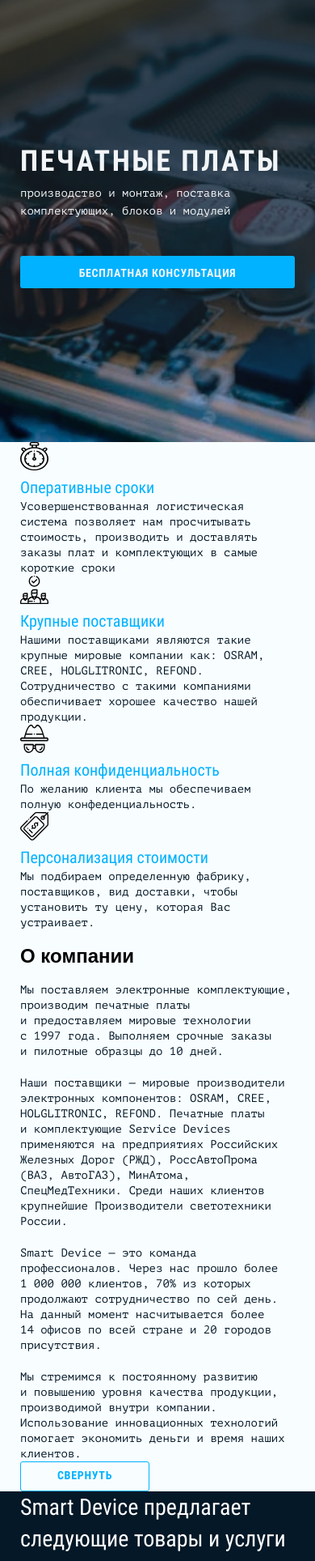
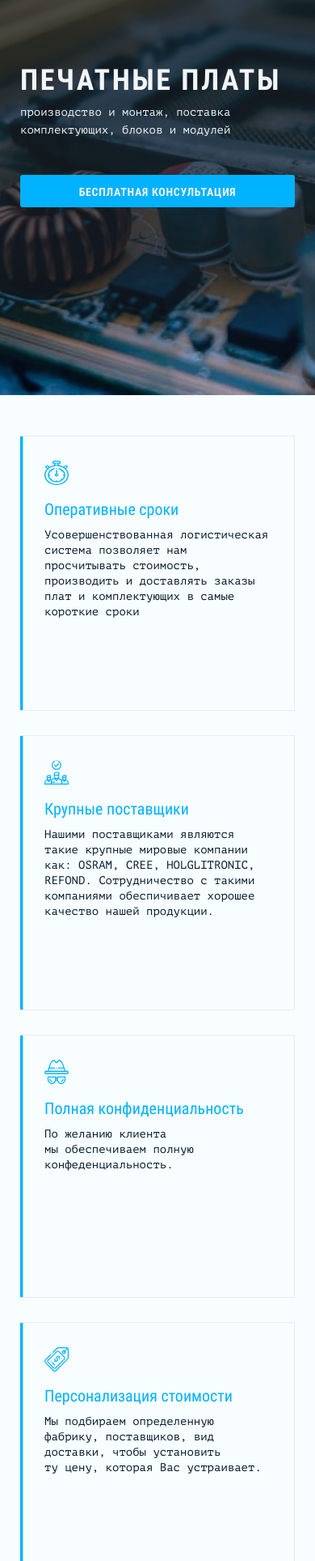
Before and after one commit to kmartindev/smart-device, a website built with webpack: page source/index.html in a window 390 px wide. Shown: the part 72-2000 px from the top of the page at 81% size. Built offline with nearby package versions, Linux system fonts and the light colour scheme; files whose address does not match are found by name.

Commit message:
completed stylization of advantages and about

```diff
--- a/source/index.html
+++ b/source/index.html
@@ -64,33 +64,41 @@
           <div class="container">
             <div class="advantages__content">
               <ul>
-                <li>
+                <li data-el="card">
+                  <div data-el="card-box" tabindex="0">
                     <svg width="35" height="35" aria-hidden="true" focusable="false">
                       <use xlink:href="img/sprite_auto.svg#icon-stopwatch"></use>
                     </svg>
                     <h3>Оперативные сроки</h3>
                     <p>Усовершенствованная логистическая система позволяет нам просчитывать стоимость, производить и&nbsp;доставлять заказы плат и&nbsp;комплектующих в&nbsp;самые короткие сроки</p>
+                  </div>
                 </li>
-                <li>
+                <li data-el="card">
+                  <div data-el="card-box" tabindex="0">
                     <svg width="35" height="35" aria-hidden="true" focusable="false">
                       <use xlink:href="img/sprite_auto.svg#icon-hired"></use>
                     </svg>
                     <h3>Крупные поставщики</h3>
                     <p>Нашими поставщиками являются такие крупные мировые компании как: OSRAM, CREE, HOLGLITRONIC, REFOND. Сотрудничество с&nbsp;такими компаниями обеспичивает хорошее качество нашей продукции.</p>
+                  </div>
                 </li>
-                <li>
+                <li data-el="card">
+                  <div data-el="card-box" tabindex="0">
                     <svg width="35" height="35" aria-hidden="true" focusable="false">
                       <use xlink:href="img/sprite_auto.svg#icon-detective"></use>
                     </svg>
                     <h3>Полная конфиденциальность</h3>
                     <p>По&nbsp;желанию клиента мы&nbsp;обеспечиваем полную конфеденциальность.</p>
+                  </div>
                 </li>
-                <li>
+                <li data-el="card">
+                  <div data-el="card-box" tabindex="0">
                     <svg width="35" height="35" aria-hidden="true" focusable="false">
                       <use xlink:href="img/sprite_auto.svg#icon-tag"></use>
                     </svg>
                     <h3>Персонализация стоимости</h3>
                     <p>Мы&nbsp;подбираем определенную фабрику, поставщиков, вид доставки, чтобы установить ту&nbsp;цену, которая Вас устраивает.</p>
+                  </div>
                 </li>
               </ul>
             </div>
@@ -99,14 +107,14 @@
         <section class="about">
           <div class="container">
             <div class="about__content">
-              <div class="about__info">
+              <div class="about__info" data-el="about-content">
                 <h2>О компании</h2>
                 <p>Мы&nbsp;поставляем электронные комплектующие, производим печатные платы и&nbsp;предоставляем мировые технологии с&nbsp;1997&nbsp;года. Выполняем срочные заказы и&nbsp;пилотные образцы до&nbsp;10&nbsp;дней.</p>
                 <p>Наши поставщики&nbsp;&mdash; мировые производители электронных компонентов: OSRAM, CREE, HOLGLITRONIC, REFOND. Печатные платы и&nbsp;комплектующие Service Devices применяются на&nbsp;предприятиях Российских Железных Дорог (РЖД), РоссАвтоПрома (ВАЗ, АвтоГАЗ), МинАтома, СпецМедТехники. Среди наших клиентов крупнейшие Производители светотехники России.</p>
                 <p>Smart Device&nbsp;&mdash; это команда профессионалов. Через нас прошло более 1&nbsp;000&nbsp;000&nbsp;клиентов, 70% из&nbsp;которых продолжают сотрудничество по&nbsp;сей день. На&nbsp;данный момент насчитывается более 14&nbsp;офисов по&nbsp;всей стране и&nbsp;20&nbsp;городов присутствия.</p>
                 <p>Мы&nbsp;стремимся к&nbsp;постоянному развитию и&nbsp;повышению уровня качества продукции, производимой внутри компании. Использование инновационных технологий помогает экономить деньги и&nbsp;время наших клиентов.</p>
               </div>
-              <button type="button">Свернуть</button>
+              <button type="button" data-el="about-btn">Подробнее</button>
             </div>
           </div>
         </section>
--- a/source/js/main.js
+++ b/source/js/main.js
@@ -1,6 +1,8 @@
 import {iosVhFix} from './utils/ios-vh-fix';
 import {initModals} from './modules/modals/init-modals';
 import './modules/fixed-header';
+import './modules/cards-animation';
+import './modules/show-more';
 
 // ---------------------------------
 
--- /dev/null
+++ b/source/js/modules/cards-animation.js
@@ -0,0 +1,22 @@
+const SPEED = 0.05;
+const cards = document.querySelectorAll('[data-el="card"]');
+
+const onCardMove = (evt) => {
+  const cardBox = evt.currentTarget.querySelector('[data-el="card-box"]');
+
+  const a = -(evt.offsetY - cardBox.offsetHeight / 2) * SPEED;
+  const b = (evt.offsetX - cardBox.offsetWidth / 2) * SPEED;
+
+  cardBox.setAttribute('style', `transform: rotateX(${a}deg) rotateY(${b}deg)`);
+};
+
+const onCardOut = (evt) => {
+  const cardBox = evt.currentTarget.querySelector('[data-el="card-box"]');
+
+  cardBox.removeAttribute('style');
+};
+
+cards.forEach((card) => {
+  card.addEventListener('mousemove', onCardMove);
+  card.addEventListener('mouseout', onCardOut);
+});
--- /dev/null
+++ b/source/js/modules/show-more.js
@@ -0,0 +1,14 @@
+const aboutContent = document.querySelector('[data-el="about-content"]');
+const aboutButton = document.querySelector('[data-el="about-btn"]');
+
+const onAboutButtonClick = () => {
+  aboutContent.classList.toggle('is-open');
+
+  if (aboutContent.classList.contains('is-open')) {
+    aboutButton.textContent = 'Свернуть';
+  } else {
+    aboutButton.textContent = 'Подробнее';
+  }
+};
+
+aboutButton.addEventListener('click', onAboutButtonClick);
--- a/source/sass/blocks/about.scss
+++ b/source/sass/blocks/about.scss
@@ -1,5 +1,60 @@
-.about__info.about__content h2 {
+.about {
+  padding-top: 60px;
+  padding-bottom: 120px;
+
+  @include vp-1023 {
+    padding-top: 37px;
+    padding-bottom: 80px;
+  }
+
+  @include vp-767 {
+    padding-top: 24px;
+  }
+}
+
+.about__content {
+  position: relative;
+
+  min-height: 300px;
+  padding-left: 250px;
+
+  &::before {
+    content: "";
+
+    position: absolute;
+    top: 0;
+    left: 0;
+
+    width: 150px;
+    height: 320px;
+
+    background-image: url("../img/about.png");
+    background-repeat: no-repeat;
+    background-position: center;
+    background-size: contain;
+
+    @include vp-1023 {
+      top: 5px;
+      left: -5px;
+    }
+
+    @include vp-767 {
+      display: none;
+    }
+  }
+
+  @include vp-1023 {
+    padding-left: 175px;
+  }
+
+  @include vp-767 {
+    padding-left: 0;
+  }
+}
+
+.about__content .about__info h2 {
   margin: 0;
+  margin-bottom: 12px;
 
   font-family: "Roboto Condensed", "Arial", sans-serif;
   font-weight: 400;
@@ -11,6 +66,28 @@
     font-size: 28px;
     line-height: 39px;
   }
+}
+
+.about__info {
+  overflow: hidden;
+  max-height: 234px;
+  margin-bottom: 20px;
+
+  transition: max-height $tf-default 0.7s;
+
+  @include vp-1023 {
+    max-height: 315px;
+    margin-bottom: 25px;
+  }
+
+  @include vp-767 {
+    max-height: 255px;
+    margin-bottom: 15px;
+  }
+}
+
+.about__info.is-open {
+  max-height: 1000px;
 }
 
 .about__info p {
@@ -27,6 +104,8 @@
   }
 
   @include vp-767 {
+    margin-bottom: 18px;
+
     font-size: 14px;
     line-height: 19px;
   }
--- a/source/sass/blocks/advantages.scss
+++ b/source/sass/blocks/advantages.scss
@@ -1,12 +1,124 @@
+.advantages {
+  padding-top: 120px;
+  padding-bottom: 60px;
+
+  @include vp-1023 {
+    padding-top: 80px;
+    padding-bottom: 37px;
+  }
+
+  @include vp-767 {
+    padding-top: 50px;
+    padding-bottom: 24px;
+  }
+}
+
 .advantages__content ul {
+  display: grid;
+  grid-template-columns: repeat(2, 1fr);
+  column-gap: 31px;
+  row-gap: 30px;
   margin: 0;
   padding: 0;
 
   list-style: none;
+
+  @include vp-767 {
+    grid-template-columns: auto;
+  }
+}
+
+.advantages__content li {
+  perspective: 1000px;
+  transform-style: preserve-3d;
+}
+
+.advantages__content div {
+  position: relative;
+
+  width: 100%;
+  min-height: 300px;
+  padding: 40px 45px 35px;
+
+  border: 1px solid $color-whisper;
+  border-left: none;
+
+  overflow: hidden;
+
+  cursor: pointer;
+
+  transition: transform $trans-default;
+
+  &::before {
+    content: "";
+
+    position: absolute;
+    top: 0;
+    left: 0;
+    width: 100%;
+    height: 100%;
+    transform: translateX(-99%);
+
+    background-color: $color-deep-sky-blue;
+
+    transition: transform $trans-default;
+  }
+
+  &:hover::before,
+  &:focus::before {
+    transform: translateX(0);
+  }
+
+  @include vp-1023 {
+    min-height: 360px;
+    padding: 40px 45px 29px;
+  }
+
+  @include vp-767 {
+    min-height: 340px;
+    padding: 30px 30px 35px;
+  }
+}
+
+.advantages__content li:nth-child(n + 3) div {
+  @include vp-767 {
+    min-height: 325px;
+  }
+}
+
+.advantages__content div:hover svg,
+.advantages__content div:hover h3,
+.advantages__content div:hover p,
+.advantages__content div:focus svg,
+.advantages__content div:focus h3,
+.advantages__content div:focus p {
+  color: $color-alice-blue;
+}
+
+.advantages__content svg {
+  position: relative;
+
+  margin-bottom: 20px;
+
+  color: $color-deep-sky-blue;
+
+  transition: color $trans-default;
+
+  @include vp-1023 {
+    margin-bottom: 9px;
+  }
+
+  @include vp-767 {
+    width: 30px;
+    height: 30px;
+  }
 }
 
 .advantages__content h3 {
+  position: relative;
+
   margin: 0;
+  margin-bottom: 13px;
 
   font-family: "Roboto Condensed", "Arial", sans-serif;
   font-weight: 400;
@@ -14,13 +126,23 @@
   line-height: 34px;
   color: $color-deep-sky-blue;
 
+  transition: color $trans-default;
+
+  @include vp-1023 {
+    margin-bottom: 7px;
+  }
+
   @include vp-767 {
+    margin-bottom: 8px;
+
     font-size: 20px;
     line-height: 28px;
   }
 }
 
 .advantages__content p {
+  position: relative;
+
   margin: 0;
 
   font-family: "PT Mono", "Courier New", monospace;
@@ -28,6 +150,8 @@
   line-height: 22px;
   color: $color-black-pearl;
 
+  transition: color $trans-default;
+
   @include vp-767 {
     font-size: 14px;
     line-height: 19px;
--- a/source/sass/blocks/page-header.scss
+++ b/source/sass/blocks/page-header.scss
@@ -121,7 +121,7 @@
   }
 
   @include vp-767 {
-    padding-top: 250px;
+    padding-top: 150px;
     padding-bottom: 190px;
   }
 }
--- a/source/sass/variables.scss
+++ b/source/sass/variables.scss
@@ -31,6 +31,7 @@ $color-alice-blue-2:                #f8fdff;
 $color-alice-blue-2-70:             rgba($color-alice-blue-2, 0.7);
 $color-tangaroa:                    #212e37;
 $color-deep-sky-blue:               #00b2ff;
+$color-whisper:                     #ebebeb;
 
 // Gradient
 
```
Also changed, not shown: build/css/style.css, build/css/style.min.css, build/img/about.png (added), build/img/about@2x.png (added), build/index.html, build/js/main.min.js, source/img/about.png (added), source/img/about@2x.png (added), 2 other files. Lines whose indentation alone changed are shown as unchanged.
